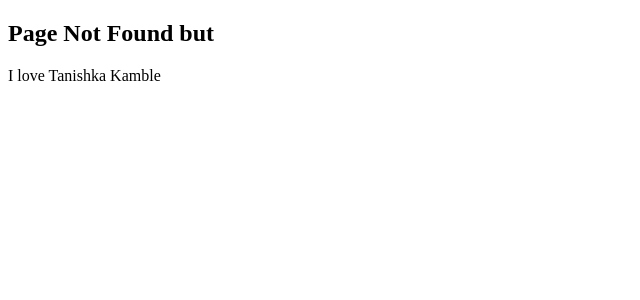
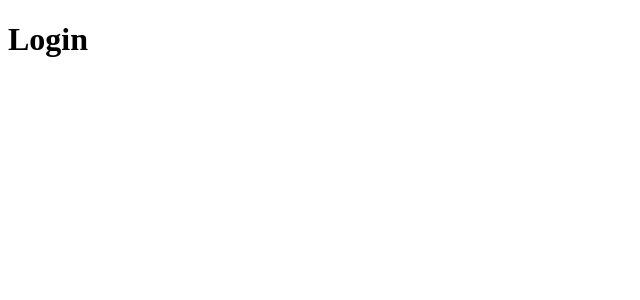
Before and after one commit to shhashwat/Learning-NextJs, a Next.js app: page /login in a window 1280 px wide. Before the commit this address had no page. Shown: the top 300 px of the page, without its empty margins (0-640 px from the left). Built offline with nearby package versions, Linux system fonts and the light colour scheme.

Commit message:
first commit

```diff
--- /dev/null
+++ b/src/app/forgot-password/page.tsx
@@ -0,0 +1,3 @@
+export default function ForgotPassword(){
+    return <h1>Forgot Password</h1>
+}
--- /dev/null
+++ b/src/app/login/page.tsx
@@ -0,0 +1,3 @@
+export default function Login(){
+    return <h1>Login</h1>
+}
--- /dev/null
+++ b/src/app/register/page.tsx
@@ -0,0 +1,3 @@
+export default function Register(){
+    return <h1>Register</h1>
+}
```
